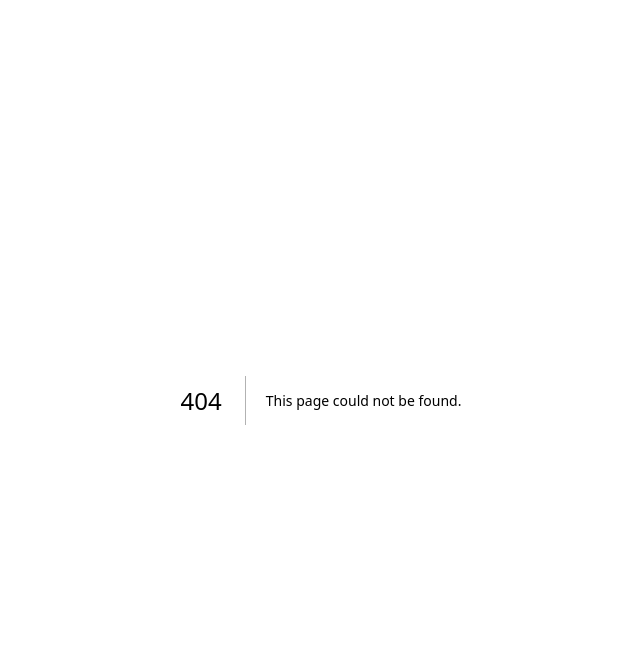
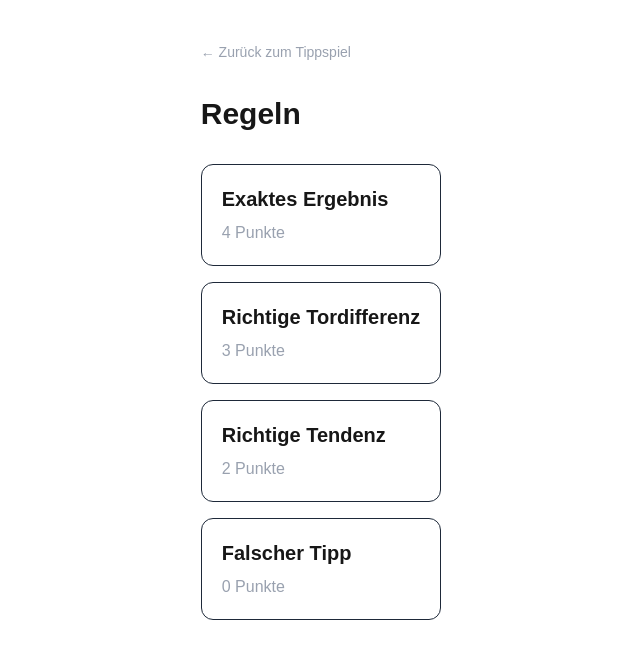
Before and after one commit to lucasteigleder/wm-tippspiel, a Next.js app: page /tippspiele/1/regeln in a window 1280 px wide. Before the commit this address had no page. Shown: the top 658 px of the page, without its empty margins (319-959 px from the left). Built offline with nearby package versions, Linux system fonts and the light colour scheme.

Commit message:
add rules page

```diff
--- /dev/null
+++ b/src/app/tippspiele/[id]/regeln/page.tsx
@@ -0,0 +1,43 @@
+import Link from "next/link"
+
+type RegelnPageProps = {
+  params: Promise<{
+    id: string
+  }>
+}
+
+export default async function RegelnPage({ params }: RegelnPageProps) {
+  const { id } = await params
+
+  return (
+    <main className="mx-auto max-w-3xl px-6 py-10">
+      <Link href={`/tippspiele/${id}`} className="text-sm text-gray-400">
+        ← Zurück zum Tippspiel
+      </Link>
+
+      <h1 className="mt-8 text-3xl font-bold">Regeln</h1>
+
+      <section className="mt-8 space-y-4">
+        <div className="rounded-xl border border-gray-800 p-5">
+          <h2 className="text-xl font-semibold">Exaktes Ergebnis</h2>
+          <p className="mt-2 text-gray-400">4 Punkte</p>
+        </div>
+
+        <div className="rounded-xl border border-gray-800 p-5">
+          <h2 className="text-xl font-semibold">Richtige Tordifferenz</h2>
+          <p className="mt-2 text-gray-400">3 Punkte</p>
+        </div>
+
+        <div className="rounded-xl border border-gray-800 p-5">
+          <h2 className="text-xl font-semibold">Richtige Tendenz</h2>
+          <p className="mt-2 text-gray-400">2 Punkte</p>
+        </div>
+
+        <div className="rounded-xl border border-gray-800 p-5">
+          <h2 className="text-xl font-semibold">Falscher Tipp</h2>
+          <p className="mt-2 text-gray-400">0 Punkte</p>
+        </div>
+      </section>
+    </main>
+  )
+}
```
